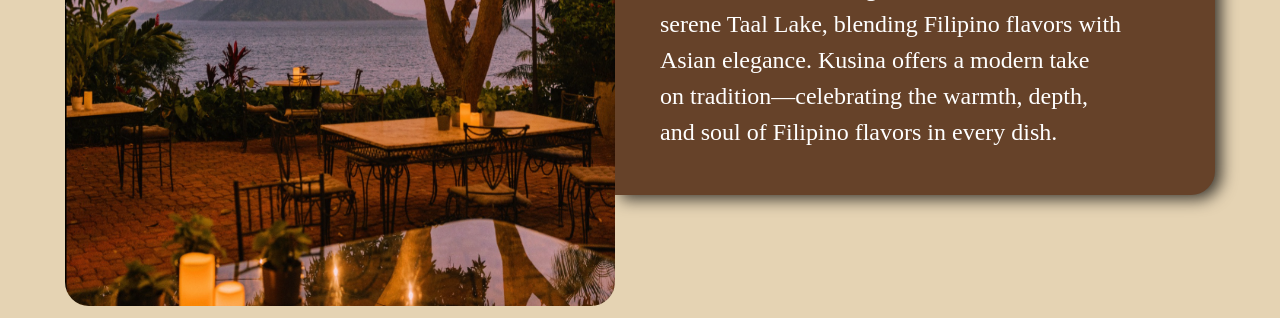
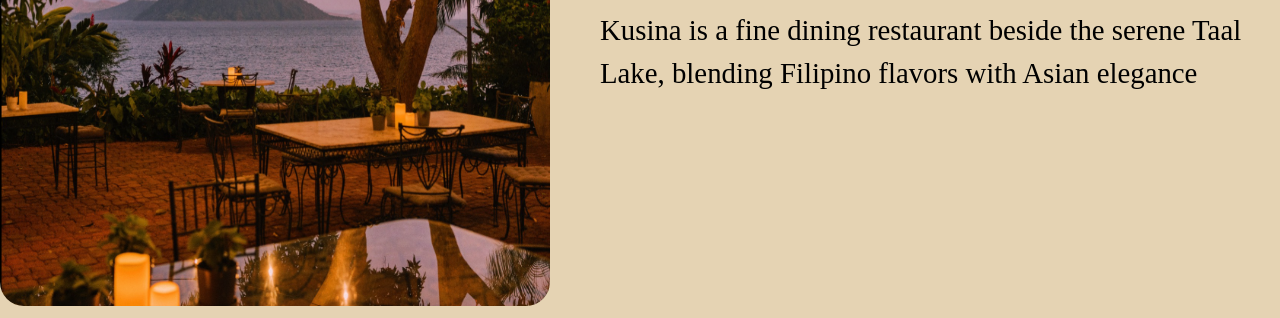
Before and after one commit to gabriel-2600/odin_restaurant, a website built with webpack: page src/template.html in a window 1280 px wide. Shown: the part 482-800 px from the top of the page. Built offline with nearby package versions, Linux system fonts and the light colour scheme.

Commit message:
menu scripts and edited home style

```diff
--- a/src/home-module/home.css
+++ b/src/home-module/home.css
@@ -13,27 +13,18 @@ img {
 }
 
 .text-display {
-  max-width: 600px;
+  max-width: 800px;
   display: flex;
   flex-direction: column;
-  gap: 10px;
-  padding: 0 45px 45px 45px;
-
-  background-color: var(--dark-brown);
-  border-top-right-radius: 24px;
-  border-bottom-right-radius: 24px;
-
-  box-shadow: 6px 4px 16px 0px rgba(0, 0, 0, 0.75);
-  -webkit-box-shadow: 6px 4px 16px 0px rgba(0, 0, 0, 0.75);
-  -moz-box-shadow: 6px 4px 16px 0px rgba(0, 0, 0, 0.75);
+  padding: 0 0 50px 50px;
 }
 
 h1 {
   font-size: 8rem;
-  color: var(--lightest-brown);
+  color: var(--dark-brown);
 }
 
 p {
-  font-size: 1.5rem;
-  color: white;
+  font-size: 1.8rem;
+  color: black;
 }
--- a/src/home-module/home.js
+++ b/src/home-module/home.js
@@ -21,7 +21,7 @@ export default function generateHome() {
 
   const description = document.createElement("p");
   description.textContent =
-    "Kusina is a fine dining restaurant beside the serene Taal Lake, blending Filipino flavors with Asian elegance. Kusina offers a modern take on tradition—celebrating the warmth, depth, and soul of Filipino flavors in every dish.";
+    "Kusina is a fine dining restaurant beside the serene Taal Lake, blending Filipino flavors with Asian elegance";
 
   textDiv.appendChild(headerOne);
   textDiv.appendChild(description);
--- a/src/index.js
+++ b/src/index.js
@@ -1,6 +1,7 @@
 import "./styles.css";
 
 import generateHome from "./home-module/home.js";
+import generateMenu from "./menu-module/menu.js";
 
 const contentDiv = document.querySelector("#content");
 contentDiv.appendChild(generateHome());
--- a/src/styles.css
+++ b/src/styles.css
@@ -40,7 +40,7 @@ body {
 
 /* Header */
 header {
-  background-color: var(--dark-brown);
+  background-color: var(--pale-brown);
   padding: 20px 0;
   margin-bottom: 50px;
 }
@@ -54,12 +54,15 @@ nav > button {
   width: 100px;
   padding: 10px 0;
   font-size: 1.5rem;
-  background-color: var(--dark-brown);
+  background-color: var(--pale-brown);
   color: white;
   border: 0;
+  border-radius: 12px;
+  transition: 0.2s;
 }
 
 button:hover {
   cursor: pointer;
-  color: var(--lightest-brown);
+  background-color: var(--dark-brown);
+  transition: 0.2s;
 }
```
Also changed, not shown: src/menu-module/menu.js (added).
